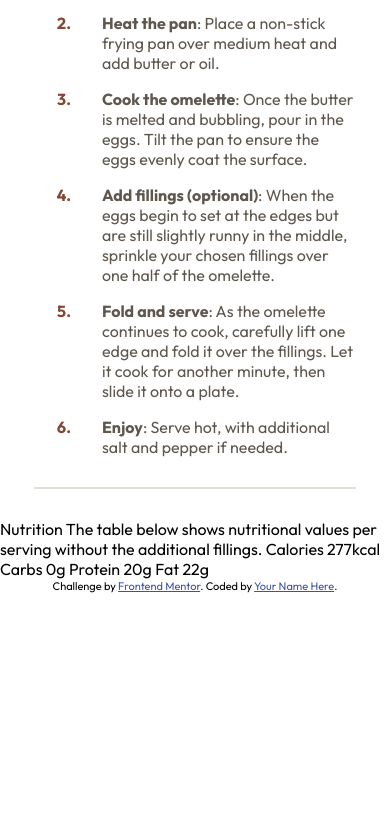
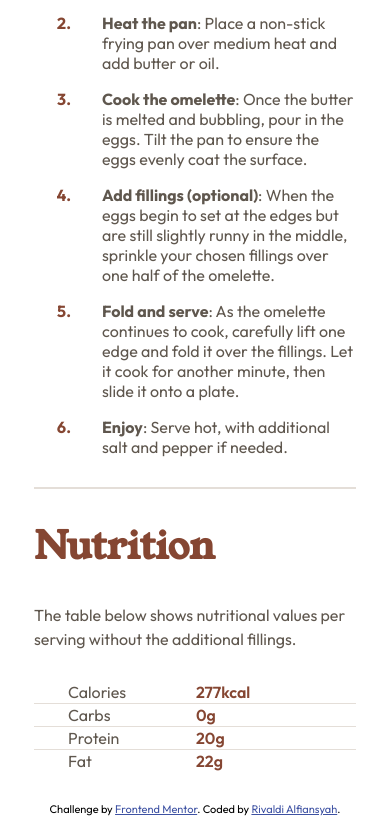
Before and after one commit to Cosaldi/FontendMentor_Recipe-page, a plain HTML site: page index.html in a window 390 px wide. Shown: the part 1244-2060 px from the top of the page. Before the commit the page ends 1837 px from the top, so only its background shows below. Drawn offline with nearby package versions, Linux system fonts and the light colour scheme; files that its build step writes are made by us from their sources.

Commit message:
feat: part 4 (mobile) DONE

```diff
--- a/assets/scss/_main.scss
+++ b/assets/scss/_main.scss
@@ -1,4 +1,5 @@
 .container {
+    max-width: 46.25rem;
 
     &__img {
         width: 100%;
@@ -73,3 +74,36 @@
         }
     }
 }
+
+.table {
+
+    table-layout: fixed;
+    border-collapse: collapse;
+    width: 100%;
+
+    &__row {
+
+        padding: auto 1rem;
+
+        td:first-child {
+            padding-left: 2.125rem;
+        }
+
+        td:not(:first-child) {
+            padding-left: -2.125rem;
+        }
+
+        &:not(:last-child) {
+            border-bottom: 1px solid $stone-150;
+        }
+    }
+
+    &__data1 {
+        color: $stone-600;
+    }
+
+    &__data2 {
+        color: $brown-800;
+        font-weight: 600;
+    }
+}
--- a/index.html
+++ b/index.html
@@ -69,39 +69,36 @@
 
       <hr class="mb-30 mr-x">
 
+      <section class="container-i mb-30 mr-x">
+        <h2 class="container-i__title mb-30">Nutrition</h2>
+        <p class="mb-30">The table below shows nutritional values per serving without the additional fillings.</p>
+        <table class="table">
+          <tr class="table__row">
+            <td class="table__data1">Calories</td>
+            <td class="table__data2">277kcal</td>
+          </tr>
+          <tr class="table__row">
+            <td class="table__data1">Carbs</td>
+            <td class="table__data2">0g</td>
+          </tr>
+          <tr class="table__row">
+            <td class="table__data1">Protein</td>
+            <td class="table__data2">20g</td>
+          </tr>
+          <tr class="table__row">
+            <td class="table__data1">Fat</td>
+            <td class="table__data2">22g</td>
+          </tr>
+        </table>
+      </section>
+
     </article>
 
   </main>
 
-
-
-
-
-
-
-
-
-
-
-  Nutrition
-
-  The table below shows nutritional values per serving without the additional fillings.
-
-  Calories
-  277kcal
-
-  Carbs
-  0g
-
-  Protein
-  20g
-
-  Fat
-  22g
-
   <div class="attribution">
     Challenge by <a href="https://www.frontendmentor.io?ref=challenge" target="_blank">Frontend Mentor</a>.
-    Coded by <a href="#">Your Name Here</a>.
+    Coded by <a href="#">Rivaldi Alfiansyah</a>.
   </div>
 </body>
 </html>
```
